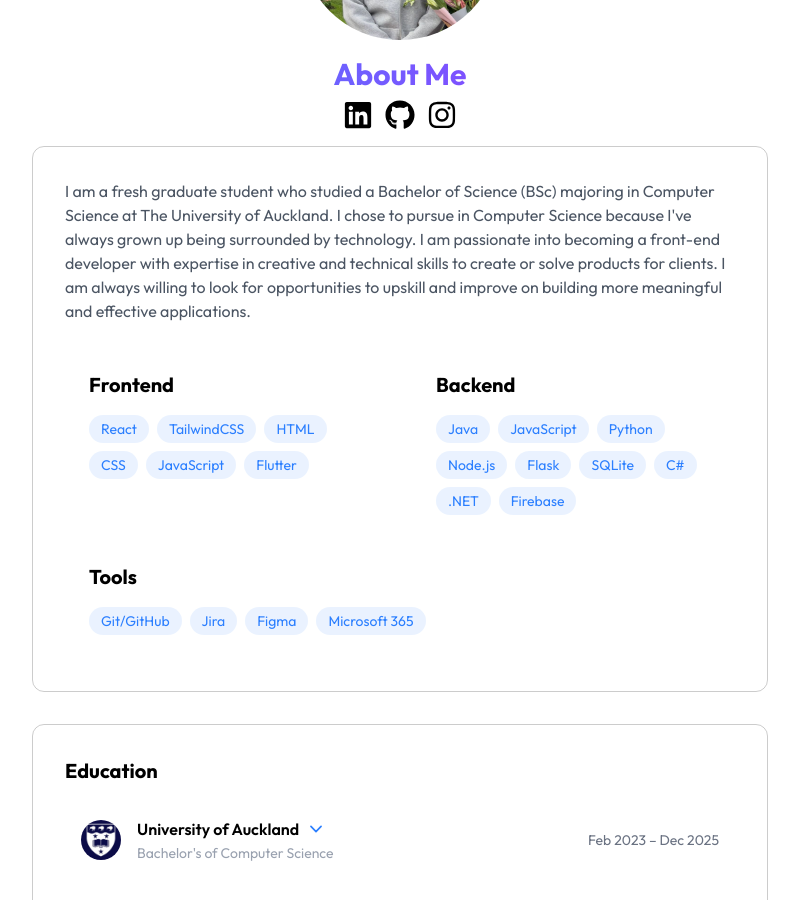
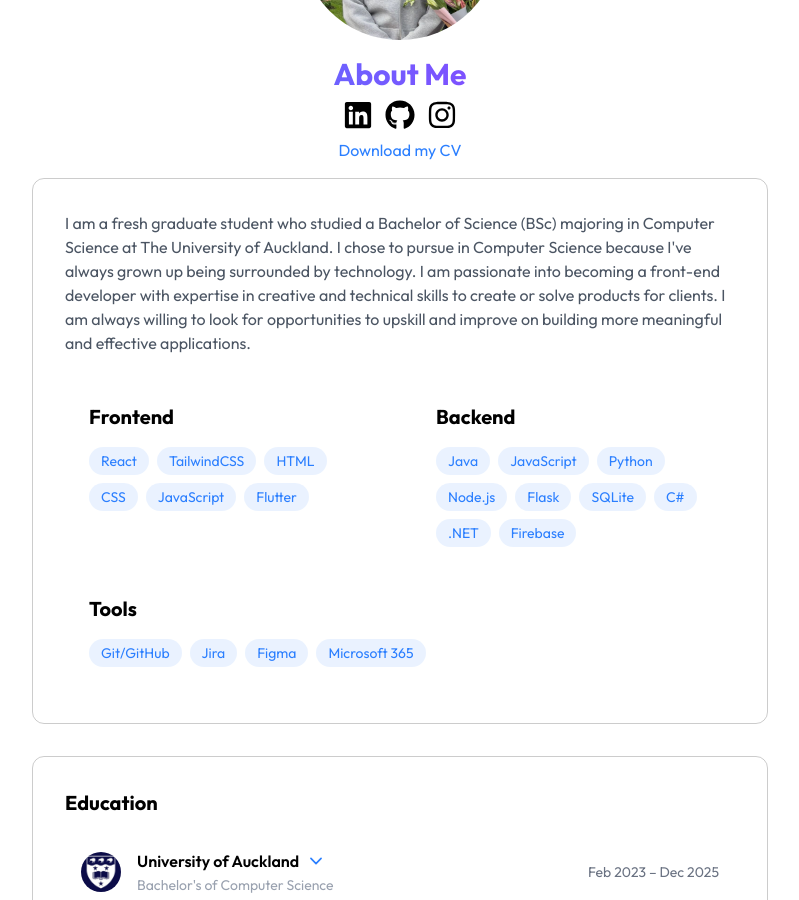
Before and after one commit to Bigmonterss/self-portfolio-project-2025, a React (Vite) app: page /self-portfolio-project-2025/about in a window 1280 px wide. Shown: the part 1040-1940 px from the top of the page, without its empty margins (240-1039 px from the left). Built offline with nearby package versions, Linux system fonts and the light colour scheme.

Commit message:
UPDATE: Added a CV download to about section

```diff
--- a/src/components/sections/About.jsx
+++ b/src/components/sections/About.jsx
@@ -7,6 +7,7 @@ import aussIcon from '../../assets/images/experience/auss/auss.jpg'
 import calisthenicsPoster from '../../assets/images/experience/auss/calisthenics.jpg'
 import duosnightPoster from '../../assets/images/experience/auss/1750676684574.jpg'
 import mhsLogo from '../../assets/images/mhslogo.jpg';
+import cv from '../../assets/JaydenPhamCV.pdf';
 
 
 export const About = () => {
@@ -30,7 +31,7 @@ export const About = () => {
                     About Me
                 </h2>
 
-                <div className="flex justify-center mb-4 gap-3">
+                <div className="flex justify-center mb-2 gap-3">
                     <a
                         href="https://www.linkedin.com/in/jayden-pham-6043812b5/"
                         target="_blank"
@@ -56,6 +57,9 @@ export const About = () => {
                         <FaInstagram size={30} />
                     </a>
                 </div>
+
+                {/* CV Download Link */}
+                <a href={cv} download="JaydenPhamCV.pdf" className="flex justify-center mb-4 text-blue-500 hover:underline">Download my CV</a>
 
 
                 {/* Small intro about me section*/}
```
Also changed, not shown: 1 other file (tests, documents, lock files or other folders).
